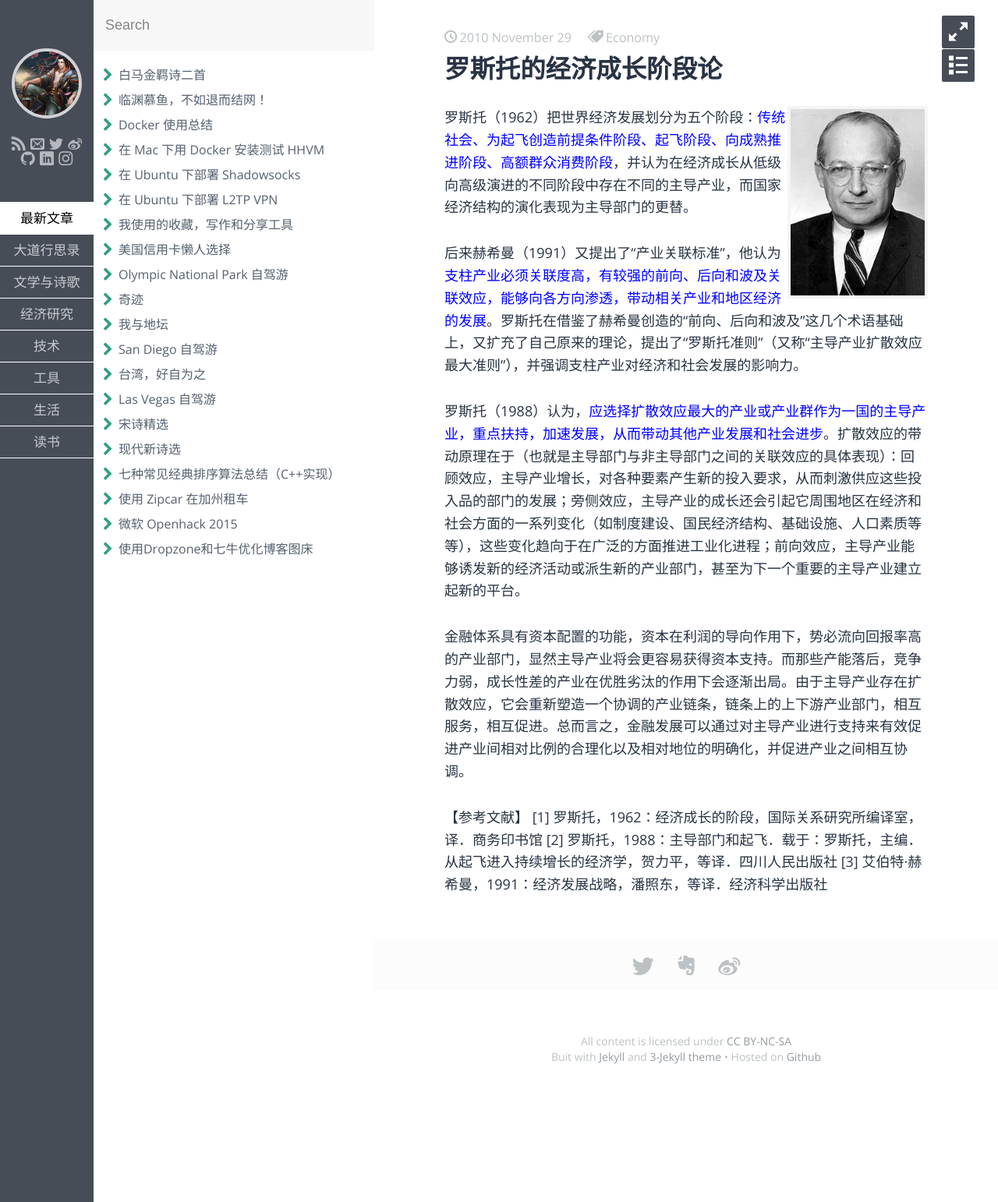
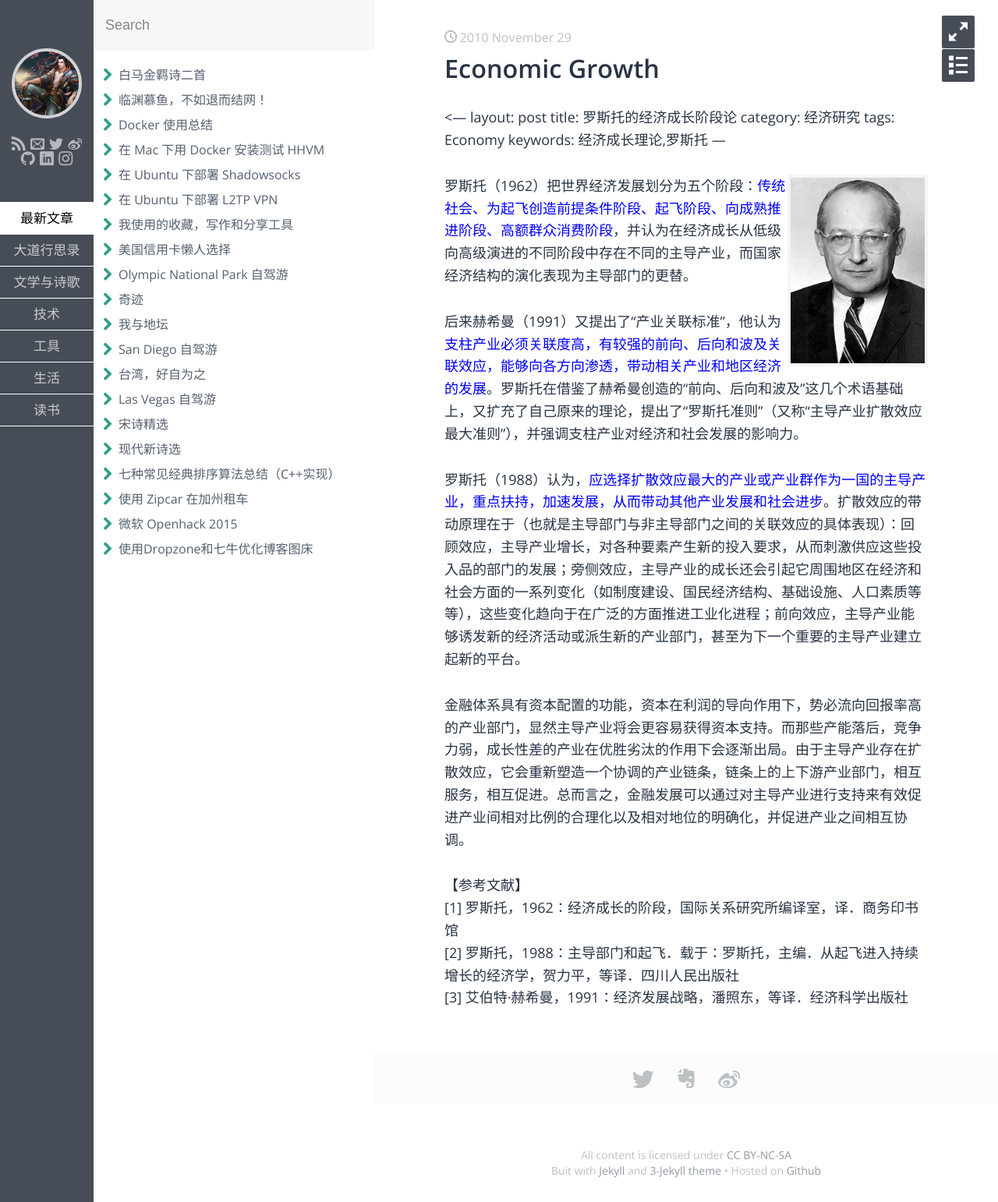
Before and after one commit to fzuo/baimafujinji, a Jekyll site: the page built from _posts/economy/2010-11-29-economic-growth.md, in a window 1280 px wide. Shown: the whole page at 78% size. Built offline with Jekyll 4.4.1, drawn with Linux system fonts in a browser that asks for light colours; some web fonts are replaced; our own code applies the rules of GitHub Pages for plain Markdown files.

Commit message:
Update 2010-11-29-economic-growth.md

```diff
--- a/_posts/economy/2010-11-29-economic-growth.md
+++ b/_posts/economy/2010-11-29-economic-growth.md
@@ -1,4 +1,4 @@
----
+<---
 layout: post
 title: 罗斯托的经济成长阶段论
 category: 经济研究
@@ -7,15 +7,15 @@ keywords: 经济成长理论,罗斯托
 ---
 
 <img align="right" src="https://fzuo.github.io/assets/img/0803OB.jpg" width="180">
-罗斯托（1962）把世界经济发展划分为五个阶段：<span style="color:blue">传统社会、为起飞创造前提条件阶段、起飞阶段、向成熟推进阶段、高额群众消费阶段</span>，并认为在经济成长从低级向高级演进的不同阶段中存在不同的主导产业，而国家经济结构的演化表现为主导部门的更替。
+罗斯托（1962）把世界经济发展划分为五个阶段：<span style="color:blue">传统社会、为起飞创造前提条件阶段、起飞阶段、向成熟推进阶段、高额群众消费阶段</span>，并认为在经济成长从低级向高级演进的不同阶段中存在不同的主导产业，而国家经济结构的演化表现为主导部门的更替。<br>
 
-后来赫希曼（1991）又提出了“产业关联标准”，他认为<span style="color:blue">支柱产业必须关联度高，有较强的前向、后向和波及关联效应，能够向各方向渗透，带动相关产业和地区经济的发展</span>。罗斯托在借鉴了赫希曼创造的“前向、后向和波及”这几个术语基础上，又扩充了自己原来的理论，提出了“罗斯托准则”（又称“主导产业扩散效应最大准则”），并强调支柱产业对经济和社会发展的影响力。
+后来赫希曼（1991）又提出了“产业关联标准”，他认为<span style="color:blue">支柱产业必须关联度高，有较强的前向、后向和波及关联效应，能够向各方向渗透，带动相关产业和地区经济的发展</span>。罗斯托在借鉴了赫希曼创造的“前向、后向和波及”这几个术语基础上，又扩充了自己原来的理论，提出了“罗斯托准则”（又称“主导产业扩散效应最大准则”），并强调支柱产业对经济和社会发展的影响力。<br>
 
-罗斯托（1988）认为，<span style="color:blue">应选择扩散效应最大的产业或产业群作为一国的主导产业，重点扶持，加速发展，从而带动其他产业发展和社会进步</span>。扩散效应的带动原理在于（也就是主导部门与非主导部门之间的关联效应的具体表现）：回顾效应，主导产业增长，对各种要素产生新的投入要求，从而刺激供应这些投入品的部门的发展；旁侧效应，主导产业的成长还会引起它周围地区在经济和社会方面的一系列变化（如制度建设、国民经济结构、基础设施、人口素质等等），这些变化趋向于在广泛的方面推进工业化进程；前向效应，主导产业能够诱发新的经济活动或派生新的产业部门，甚至为下一个重要的主导产业建立起新的平台。
+罗斯托（1988）认为，<span style="color:blue">应选择扩散效应最大的产业或产业群作为一国的主导产业，重点扶持，加速发展，从而带动其他产业发展和社会进步</span>。扩散效应的带动原理在于（也就是主导部门与非主导部门之间的关联效应的具体表现）：回顾效应，主导产业增长，对各种要素产生新的投入要求，从而刺激供应这些投入品的部门的发展；旁侧效应，主导产业的成长还会引起它周围地区在经济和社会方面的一系列变化（如制度建设、国民经济结构、基础设施、人口素质等等），这些变化趋向于在广泛的方面推进工业化进程；前向效应，主导产业能够诱发新的经济活动或派生新的产业部门，甚至为下一个重要的主导产业建立起新的平台。<br>
 
-金融体系具有资本配置的功能，资本在利润的导向作用下，势必流向回报率高的产业部门，显然主导产业将会更容易获得资本支持。而那些产能落后，竞争力弱，成长性差的产业在优胜劣汰的作用下会逐渐出局。由于主导产业存在扩散效应，它会重新塑造一个协调的产业链条，链条上的上下游产业部门，相互服务，相互促进。总而言之，金融发展可以通过对主导产业进行支持来有效促进产业间相对比例的合理化以及相对地位的明确化，并促进产业之间相互协调。
+金融体系具有资本配置的功能，资本在利润的导向作用下，势必流向回报率高的产业部门，显然主导产业将会更容易获得资本支持。而那些产能落后，竞争力弱，成长性差的产业在优胜劣汰的作用下会逐渐出局。由于主导产业存在扩散效应，它会重新塑造一个协调的产业链条，链条上的上下游产业部门，相互服务，相互促进。总而言之，金融发展可以通过对主导产业进行支持来有效促进产业间相对比例的合理化以及相对地位的明确化，并促进产业之间相互协调。<br>
 
-【参考文献】
-[1] 罗斯托，1962：经济成长的阶段，国际关系研究所编译室，译．商务印书馆
-[2] 罗斯托，1988：主导部门和起飞．载于：罗斯托，主编．从起飞进入持续增长的经济学，贺力平，等译．四川人民出版社
-[3] 艾伯特·赫希曼，1991：经济发展战略，潘照东，等译．经济科学出版社
+【参考文献】<br>
+[1] 罗斯托，1962：经济成长的阶段，国际关系研究所编译室，译．商务印书馆<br>
+[2] 罗斯托，1988：主导部门和起飞．载于：罗斯托，主编．从起飞进入持续增长的经济学，贺力平，等译．四川人民出版社<br>
+[3] 艾伯特·赫希曼，1991：经济发展战略，潘照东，等译．经济科学出版社<br>
```
